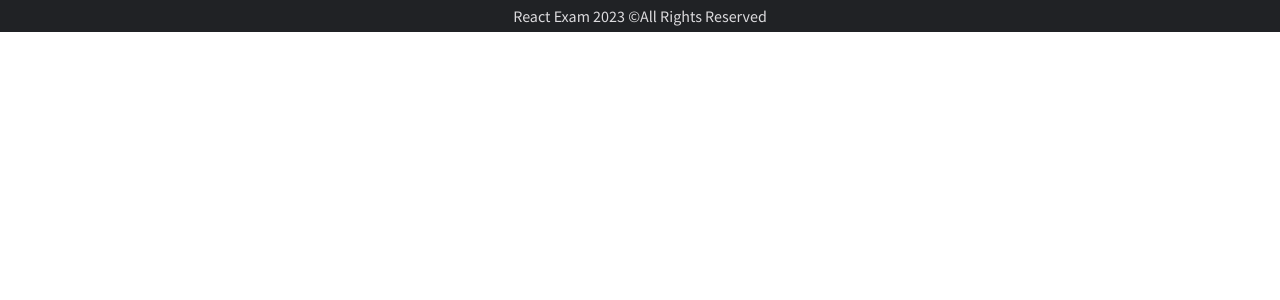
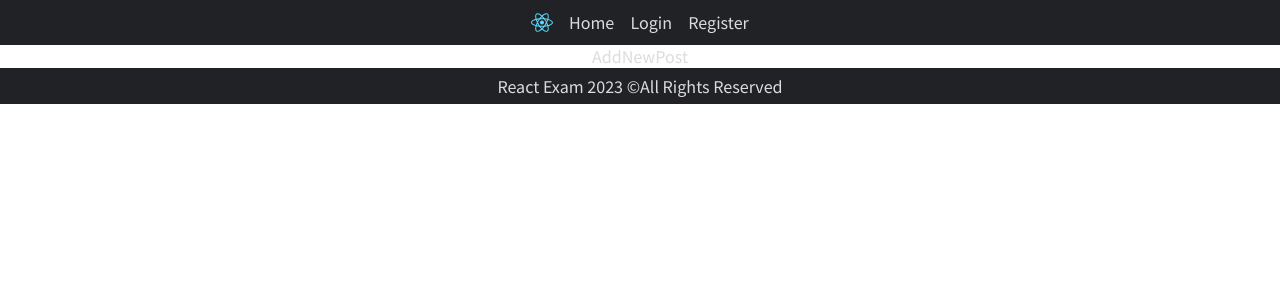
Before and after one commit to aleksasdev/react-exam, a React (Vite) app: page /add-post in a window 1280 px wide. Shown: the top 300 px of the page. Built offline with nearby package versions, Linux system fonts and the light colour scheme.

Commit message:
added logo and some stylizing

```diff
--- a/src/App.jsx
+++ b/src/App.jsx
@@ -8,6 +8,7 @@ import { Home } from './components/main/home/Home';
 import { Register } from './components/authentication/Register';
 import { Footer } from './components/main/Footer';
 import { Logout } from './components/authentication/Logout';
+import { AddPost } from './components/posts/AddPost';
 
 function App() {
 
@@ -20,6 +21,7 @@ function App() {
                <Route path='/logout' element={<Logout />} />
                <Route path='/login' element={<Login />} />
                <Route path='/register' element={<Register />} />
+               <Route path='/add-post' element={<AddPost />} />
             </Route>
          </Routes>
 
--- a/src/components/main/Navbar.jsx
+++ b/src/components/main/Navbar.jsx
@@ -1,6 +1,7 @@
 import React, { useContext } from 'react'
 import { Link, Outlet } from 'react-router-dom'
-import { UserContext } from './../../contexts/UserProvider';
+import { UserContext } from '@/contexts/UserProvider';
+import logoSVG from '@/assets/other/logo.svg';
 
 export const Navbar = () => {
 
@@ -9,10 +10,14 @@ export const Navbar = () => {
    return (
       <>
          <nav>
+            <img src={logoSVG} alt="" className="logo" />
             <Link to="/">Home</Link>
             {user
             ?
+               <>
+               <Link to='/add-post'>New Listing</Link>
                <Link to="/logout">Logout</Link>
+               </>
             :
                <>
                <Link to="/login">Login</Link>
--- a/src/components/main/main.css
+++ b/src/components/main/main.css
@@ -6,7 +6,7 @@
 
 html{
    text-align: center;
-   font-size: 15px;
+   font-size: 16px;
 }
 
 nav{
@@ -17,6 +17,10 @@ nav{
    align-items: center;
    justify-content: center;
    gap: 0.9rem;
+}
+nav .logo{
+   height: 1.2rem;
+   width: 1.2rem;
 }
 nav a{
    text-decoration: none;
@@ -35,8 +39,15 @@ section{
    flex: 1;
 }
 
+.validation-form .error-widget{
+   font-size: 15px;
+}
+
 @media (min-width: 700px){
    html{
-      font-size: 16px;
+      font-size: 18px;
+   }
+   .validation-form .error-widget{
+      font-size: 1rem;
    }
 }
--- /dev/null
+++ b/src/components/posts/AddPost.jsx
@@ -0,0 +1,7 @@
+import React from 'react'
+
+export const AddPost = () => {
+   return (
+      <div>AddNewPost</div>
+   )
+}
```
Also changed, not shown: src/assets/other/logo.svg (added).
